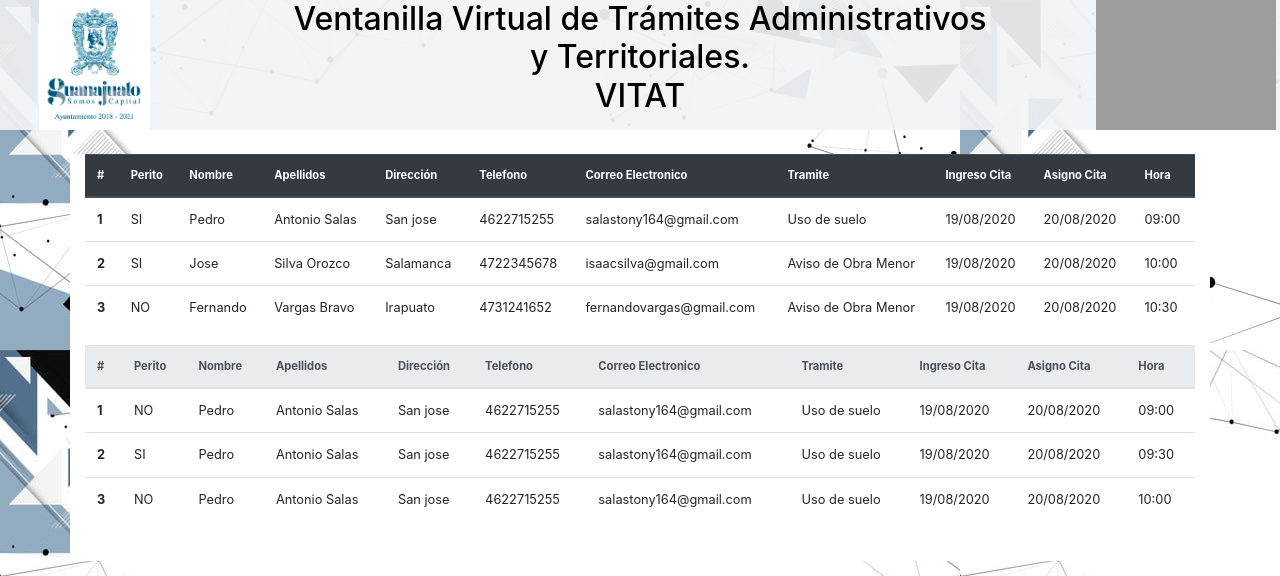
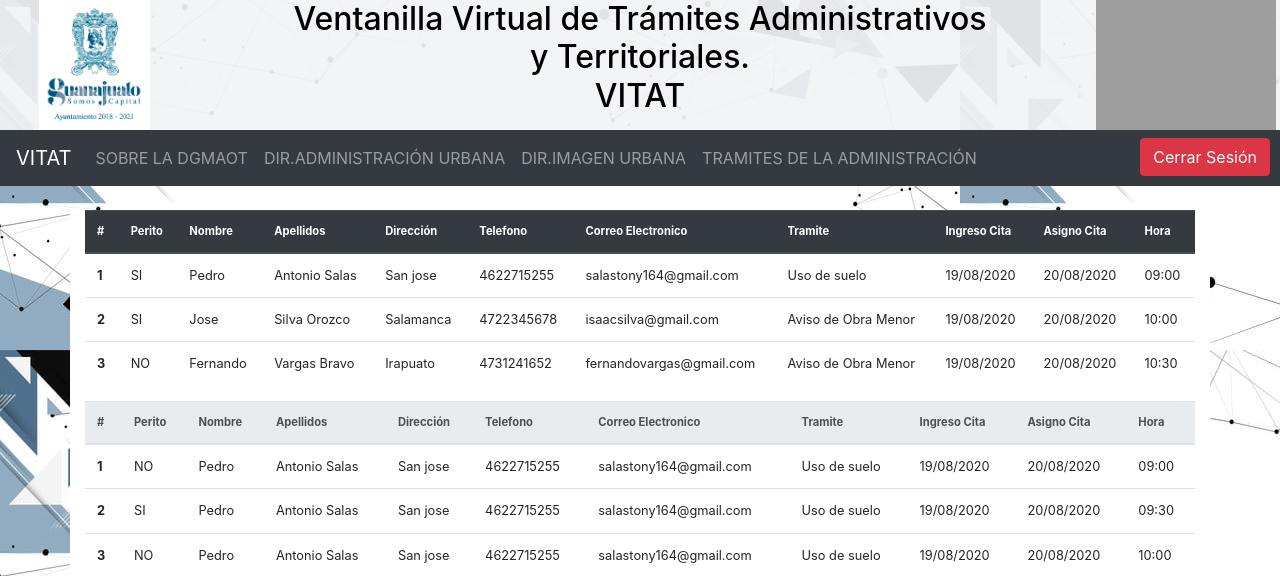
Before and after one commit to ferVargasB/project_vitat_citas, a PHP site: page /front.php in a window 1280 px wide. Shown: the top 576 px of the page. Run offline with PHP 8.4, Linux system fonts and the light colour scheme; some libraries are stand-ins or nearby versions; grey boxes are pictures that could not be loaded.

Commit message:
Update front.php

```diff
--- a/front/front.php
+++ b/front/front.php
@@ -43,15 +43,49 @@
             </style>
 
         </header>
+
+            <nav nav class="navbar navbar-expand-md bg-dark navbar-dark">
+                    <!-- Brand -->
+                    <a class="navbar-brand" href="">VITAT</a>
+
+                    <!-- Toggler/collapsibe Button -->
+                    <button class="navbar-toggler" type="button" data-toggle="collapse" data-target="#collapsibleNavbar">
+                      <span class="navbar-toggler-icon"></span>
+                    </button>
+
+                    <!-- Navbar links -->
+                    <div class="collapse navbar-collapse" id="collapsibleNavbar">
+                      <ul class="navbar-nav">
+                        <li class="nav-item">
+                          <a class="nav-link" href="DGMAOT.html">SOBRE LA DGMAOT</a>
+                        </li>
+                        <li class="nav-item">
+                          <a class="nav-link" href="#">DIR.ADMINISTRACI&Oacute;N URBANA</a>
+                        </li>
+                        <li class="nav-item">
+                          <a class="nav-link" href="imagenurbana.html">DIR.IMAGEN URBANA</a>
+                        </li>
+                        <li class="nav-item">
+                            <a class="nav-link" href="Tramites.html">TRAMITES DE LA ADMINISTRACI&Oacute;N</a>
+                          </li>
+                          <li>
+                          <button type="submit" class="btn btn-danger" style="position: absolute; right: 10px;">
+	        <span class="glyphicon glyphicon-log-out" ></span> Cerrar Sesión
+	    </button>
+                  </li>
+                      </ul>
+                    </div>
+            </nav>
             <br>
-
         <div class="container"  style="background-color: white;">
   <div class="row" >
 
     <div class="col-md-12">
     <table class="table">
   <thead class="thead-dark">
+
     <tr>
+
     <th  style="font-size:70%;" scope="col" >#</th>
     <th style="font-size:70%;" scope="col">Perito</th>
       <th style="font-size:70%;" scope="col">Nombre</th>
@@ -64,7 +98,9 @@
        <th style="font-size:70%;" scope="col">Asigno Cita</th>
       <th style="font-size:70%;" scope="col">Hora</th>
     </tr>
+
   </thead>
+
   <tbody>
     <tr>
       <th style="font-size:80%;" scope="row">1</th>
```
